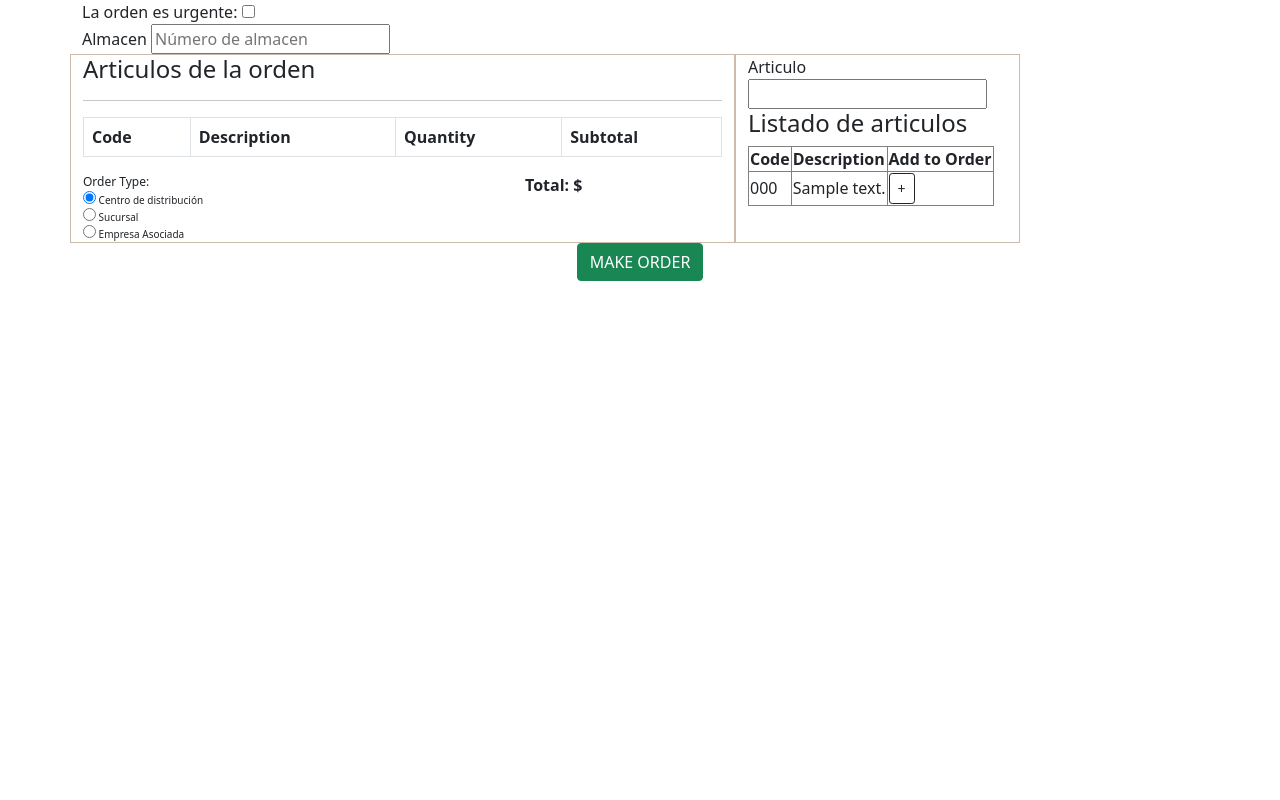
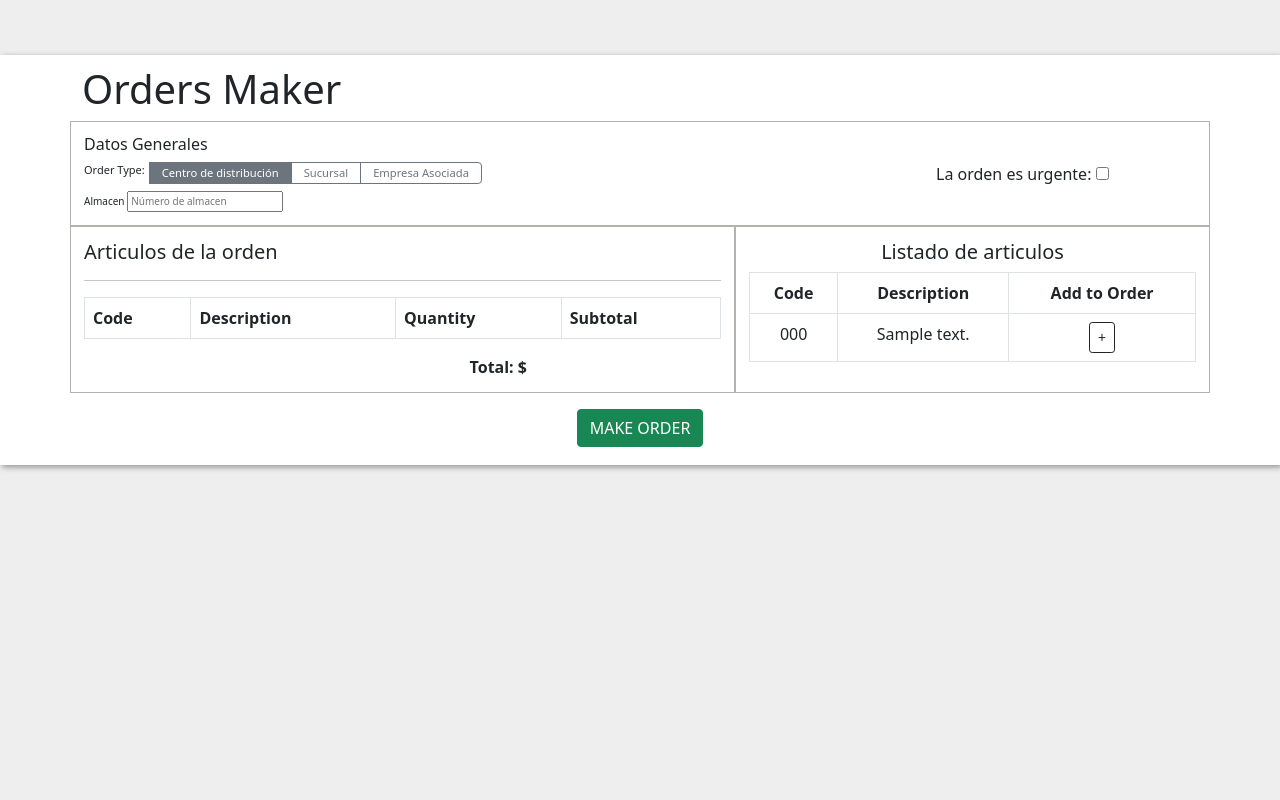
Before and after one commit to rolandoivan23/orders_management, a Django app: page /make_order in a window 1280 px wide. Run offline with Django 3.2, Linux system fonts and the light colour scheme; tables that the repository leaves empty hold one stand-in row (values such as "Sample post"); lists and menus that the app fills with data are empty.

Commit message:
Set up of base html layout and some visual improves in order maker

```diff
--- a/orders/templates/orders/make_order.html
+++ b/orders/templates/orders/make_order.html
@@ -1,18 +1,40 @@
+{% extends 'base.html' %}
 
 
+
+
+{% csrf_token %}
+
+{% block contenido %}
 <style>
 	.bordered{
-		border: solid 1px #cba;
+		border: solid 1px #b5b1ae;
+		padding: 13px;
 	}
 </style>
-<link rel="stylesheet" href="https://cdn.jsdelivr.net/npm/bootstrap@5.0.2/dist/css/bootstrap.min.css" integrity="sha384-EVSTQN3/azprG1Anm3QDgpJLIm9Nao0Yz1ztcQTwFspd3yD65VohhpuuCOmLASjC" crossorigin="anonymous">
+<div class="container">
+	<h1>Orders Maker</h1>
 
-{% csrf_token %}
-<div class="container">
+
+
+
 	<div class="row">
-		<div class="col-sm-12">
-			<span>La orden es urgente: </span>
-			<span> <input type="checkbox" name="urgent"> </span>
+		<div class="col-sm-12 bordered">
+			<h6>Datos Generales</h6>
+
+			<div class="row">
+				<div class="col-md-9" style="font-size: 10px;">
+					<div style="margin-bottom:  7px;" class="btn-group" role="group" aria-label="Basic radio toggle button group">
+						<span style="font-size: 11px; margin-right: 5px;">Order Type:</span>
+						<input class="btn-check" type="radio" id="order-type-1" name="order_type" onClick="check_order_type(this);" value="1" checked>
+						<label style="font-size: 0.7rem; line-height: 0.5rem;" class="btn btn-outline-secondary" for="order-type-1">Centro de distribución</label><br>
+						<input class="btn-check" type="radio" id="order-type-2" name="order_type" onClick="check_order_type(this);" value="2">
+						<label style="font-size: 0.7rem; line-height: 0.5rem;" class="btn btn-outline-secondary" for="order-type-2">Sucursal</label><br>
+						<input class="btn-check" type="radio" id="order-type-3" name="order_type" onClick="check_order_type(this);" value="3">
+						<label style="font-size: 0.7rem; line-height: 0.5rem;" class="btn btn-outline-secondary" for="order-type-3">Empresa Asociada</label>
+					</div>
+
+					<br>
 					<div id="detail-warehouse-container">
 						<label >Almacen</label>
 						<input type="text" name="warehouse" placeholder="Número de almacen">
@@ -30,11 +52,21 @@
 						<input type="text" name="member_code">
 					</div>
 				</div>
+				<div class="col-md-3">
+
+					<span>La orden es urgente: </span>
+					<span> <input type="checkbox" name="urgent"> </span>
+				</div>
+			</div>
+
+
+
+		</div>
 	</div>
 	<div class="row">
 
 		<div class="col-sm-12 col-md-7 bordered">
-			<h4>Articulos de la orden</h4>
+			<h5>Articulos de la orden</h5>
 			<hr>
 			<table id="articles-order-table" class="table table-striped table-bordered">
 				<thead>
@@ -50,27 +82,17 @@
 				</tbody>
 			</table>
 			<div class="row">
-				<div class="col-md-8" style="font-size: 10px;">
-					<div style="font-size: 12px;">Order Type:</div >
-					<input type="radio" id="order-type-1" name="order_type" onClick="check_order_type(this);" value="1" checked>
-					<label for="order-type-1">Centro de distribución</label><br>
-					<input type="radio" id="order-type-2" name="order_type" onClick="check_order_type(this);" value="2">
-					<label for="order-type-1">Sucursal</label><br>
-					<input type="radio" id="order-type-3" name="order_type" onClick="check_order_type(this);" value="3">
-					<label for="order-type-3">Empresa Asociada</label>
-				</div>
-				<div class="col-md-4">
-					<b>Total: $ </b>
+				<div class="col-sm-12 col-md-3 offset-md-7"><b>Total: $ </b></div>
 			</div>
 
 		</div>
-		</div>
-		<div class="col-sm-12 col-md-3 bordered">
-			<div class="field-container">
-				<label>Articulo</label>
-				<input type="text" name="article_finder" class="input" />
-				<h4>Listado de articulos</h4>
-				<table  class="table-bordered table-collapsed">
+		<div class="col-sm-12 col-md-5 bordered">
+			<div class="field-container" style="text-align:
+			center;">
+				<!--<label>Articulo</label>
+				<input type="text" name="article_finder" class="input" />-->
+				<h5>Listado de articulos</h5>
+				<table  class="table table-bordered">
 					<thead>
 						<tr>
 							<th>Code</th>
@@ -92,7 +114,7 @@
 		</div>
 	</div>
 	<div class="row">
-		<div class="col-sm-12 text-center">
+		<div class="col-sm-12 text-center mt-3 mb-2">
 			<button class="btn btn-success" onclick="save_order();">MAKE ORDER</button>
 		</div>
 	</div>
@@ -166,7 +188,4 @@
 	</script>
 </div>
 
-
-<script src="https://cdn.jsdelivr.net/npm/bootstrap@5.0.2/dist/js/bootstrap.min.js" integrity="sha384-cVKIPhGWiC2Al4u+LWgxfKTRIcfu0JTxR+EQDz/bgldoEyl4H0zUF0QKbrJ0EcQF" crossorigin="anonymous"></script>
-
-<script src="https://code.jquery.com/jquery-3.6.0.min.js" integrity="sha256-/xUj+3OJU5yExlq6GSYGSHk7tPXikynS7ogEvDej/m4=" crossorigin="anonymous"></script>
+{% endblock contenido %}
--- a/orders_management/settings.py
+++ b/orders_management/settings.py
@@ -10,6 +10,7 @@
 https://docs.djangoproject.com/en/3.2/ref/settings/
 """
 
+import os
 from pathlib import Path
 
 # Build paths inside the project like this: BASE_DIR / 'subdir'.
@@ -59,7 +60,7 @@
 TEMPLATES = [
     {
         'BACKEND': 'django.template.backends.django.DjangoTemplates',
-        'DIRS': [],
+        'DIRS': [os.path.join(BASE_DIR, 'templates')],
         'APP_DIRS': True,
         'OPTIONS': {
             'context_processors': [
--- /dev/null
+++ b/templates/base.html
@@ -0,0 +1,50 @@
+{% load static %}
+
+<!doctype html>
+<html class="no-js" lang="es-MX">
+    <head>
+        <meta charset="utf-8">
+        <meta http-equiv="x-ua-compatible" content="ie=edge">
+        <meta name="description" content="">
+        <meta name="viewport" content="width=device-width, initial-scale=1">
+
+        <link rel="stylesheet" href="https://cdn.jsdelivr.net/npm/bootstrap@5.0.2/dist/css/bootstrap.min.css" integrity="sha384-EVSTQN3/azprG1Anm3QDgpJLIm9Nao0Yz1ztcQTwFspd3yD65VohhpuuCOmLASjC" crossorigin="anonymous">
+
+        {% block scripts_css %} {% endblock scripts_css %}
+        <style>
+            body {
+                background-color: #eee;
+                padding-top: 50px;
+            }
+            .content{
+                background-color: white;
+                box-shadow: 2px 2px 6px rgba(0,0,0,0.4);
+                padding: 10px;
+                margin-top:5px;
+            }
+
+            {% block personal_styles %}{% endblock personal_styles %}
+        </style>
+        <!--
+        <script src="https://use.fontawesome.com/76790a708b.js"></script>
+        -->
+    </head>
+    <body>
+        <!--[if lt IE 8]>
+            <p class="browserupgrade">You are using an <strong>outdated</strong> browser. Please <a href="http://browsehappy.com/">upgrade your browser</a> to improve your experience.</p>
+        <![endif]-->
+
+        <div class="content">
+            {% block contenido %}{% endblock contenido %}
+        </div>
+
+
+
+
+        <script src="https://cdn.jsdelivr.net/npm/bootstrap@5.0.2/dist/js/bootstrap.min.js" integrity="sha384-cVKIPhGWiC2Al4u+LWgxfKTRIcfu0JTxR+EQDz/bgldoEyl4H0zUF0QKbrJ0EcQF" crossorigin="anonymous"></script>
+
+        <script src="https://code.jquery.com/jquery-3.6.0.min.js" integrity="sha256-/xUj+3OJU5yExlq6GSYGSHk7tPXikynS7ogEvDej/m4=" crossorigin="anonymous"></script>
+
+        {% block scripts_js %} {% endblock scripts_js %}
+    </body>
+</html>
```
Lines whose indentation alone changed are shown as unchanged.
